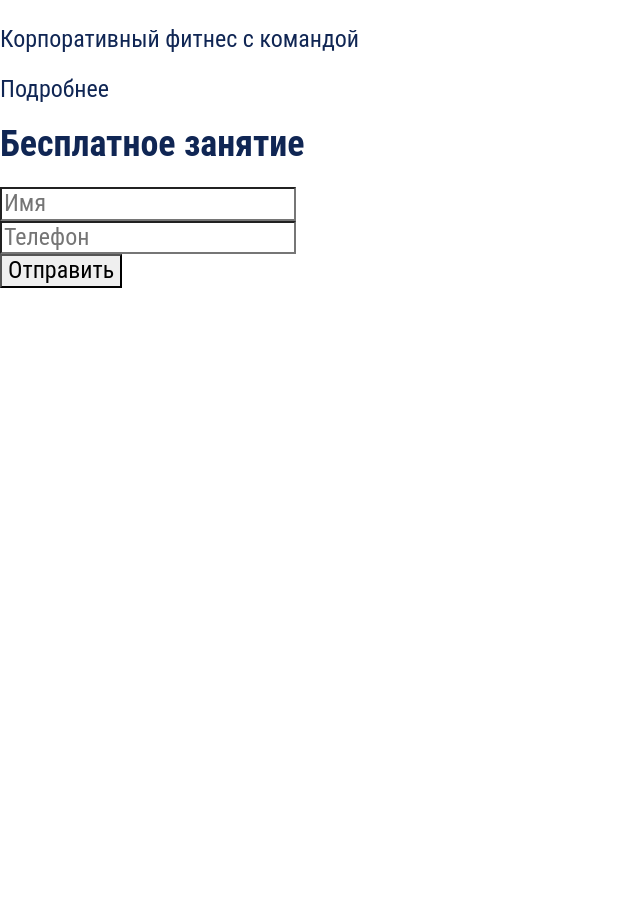
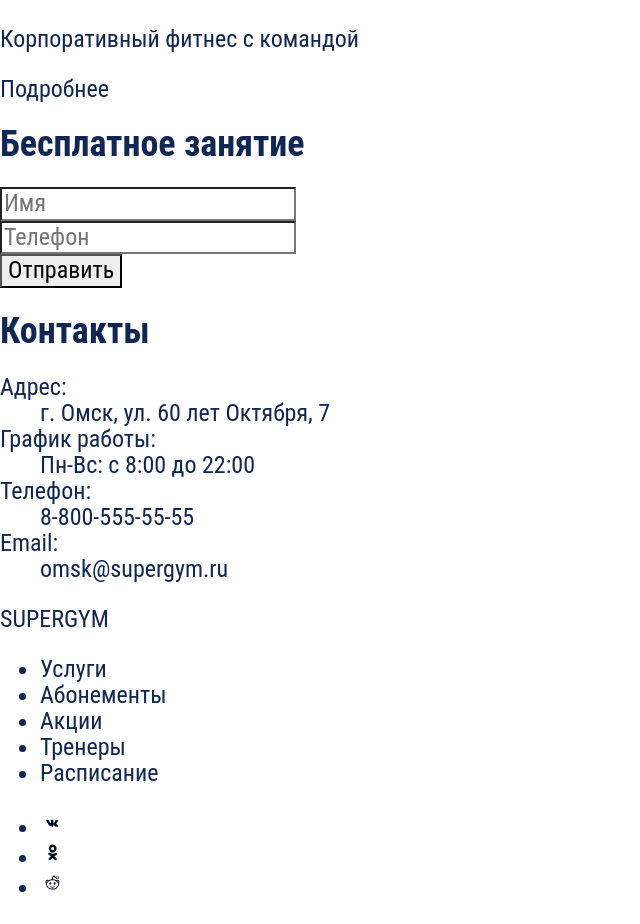
Before and after one commit to bazarovstas/supergym, a website built with webpack: page source/index.html in a window 1280 px wide. Shown: the part 4474-5398 px from the top of the page, without its empty margins (0-640 px from the left). Before the commit the page ends 4762 px from the top, so only its background shows below. Built offline with nearby package versions, Linux system fonts and the light colour scheme; files whose address does not match are found by name.

Commit message:
Добавлен html блоков contacts, footer, social

```diff
--- a/source/index.html
+++ b/source/index.html
@@ -1,9 +1,9 @@
 <!DOCTYPE html>
 <html lang="ru">
   <head>
-    <meta charset="UTF-8" />
-    <meta http-equiv="X-UA-Compatible" content="IE=edge" />
-    <meta name="viewport" content="width=device-width, initial-scale=1.0" />
+    <meta charset="UTF-8">
+    <meta http-equiv="X-UA-Compatible" content="IE=edge">
+    <meta name="viewport" content="width=device-width, initial-scale=1.0">
     <meta name="description" content="SUPERGYM - доступный фитнес в Омске.">
     <title>SUPERGYM</title>
     <link rel="icon" href="img/favicons/favicon.svg" type="image/svg+xml">
@@ -49,6 +49,7 @@
           </div>
         </section>
 
+
         <section class="gym">
           <div class="gym__container">
             <h2 class="gym__title  heading  heading--h2">Тренажерный зал</h2>
@@ -78,8 +79,8 @@
           </video>
 
           <!-- <iframe class="gym__video" width="560" height="315" src="https://www.youtube.com/embed/9TZXsZItgdw" title="YouTube video player" frameborder="0" allow="accelerometer; autoplay; clipboard-write; encrypted-media; gyroscope; picture-in-picture; web-share" allowfullscreen></iframe> -->
+        </section>
 
-        </section>
 
         <section class="membership">
           <h2 class="membership__title  heading  heading--h2">Абонементы</h2>
@@ -116,10 +117,12 @@
           </div>
         </section>
 
+
         <section class="promo">
           <div class="promo__container">
             <div class="promo__wrapper">
               <h2 class="promo__title  heading  heading--h2">Super games</h2>
+
               <dl class="promo__list">
                 <dt class="promo__item">Дата</dt>
                 <dd class="promo__item  promo__item--bold">7</dd>
@@ -146,9 +149,11 @@
           </div>
         </section>
 
+
         <section class="coaches">
 
         </section>
+
 
         <section class="advantages">
           <h2 class="advantages__title  heading  heading--h2">Наши преимущества</h2>
@@ -206,8 +211,10 @@
           </ul>
         </section>
 
+
         <section class="promotion">
           <h2 class="promotion__title  heading  heading--h2">Акции</h2>
+
           <div class="promotion__container">
             <div class="promotion__wrapper">
               <span class="promotion__period">Год</span>
@@ -240,9 +247,11 @@
           </div>
         </section>
 
+
         <section class="reviews">
 
         </section>
+
 
         <section class="free-class">
           <h2 class="free-class__title  heading  heading--h2">Бесплатное занятие</h2>
@@ -253,7 +262,7 @@
               <label class="visually-hidden" for="form-name-field">Имя.</label>
             </div>
             <div class="free-class-form__phone">
-              <input id="form-phone-field" name="form-phone" type="number" placeholder="Телефон" pattern="^\8\d{10}$" required>
+              <input id="form-phone-field" name="form-phone" type="number" placeholder="Телефон" required>
               <label class="visually-hidden" for="form-phone-field">Телефон.</label>
             </div>
             <div class="free-class-form__button">
@@ -262,14 +271,78 @@
           </form>
         </section>
 
+
         <section class="contacts">
+          <h2 class="contacts__title heading heading--h2">Контакты</h2>
 
+          <dl class="contacts-list">
+            <dt>Адрес:</dt>
+            <dd>г. Омск, ул. 60 лет Октября, 7</dd>
+            <dt>График работы:</dt>
+            <dd>Пн-Вс: с 8:00 до 22:00</dd>
+            <dt>Телефон:</dt>
+            <dd>8-800-555-55-55</dd>
+            <dt>Email:</dt>
+            <dd>omsk@supergym.ru</dd>
+          </dl>
         </section>
       </main>
 
 
       <footer class="footer">
+        <a class="footer__logo">
+          <span class="footer__logo-title">SUPERGYM</span>
+        </a>
 
+        <nav class="footer__nav">
+          <ul class="footer__list">
+            <li class="footer__item">
+              <a class="footer__link" href="#">Услуги</a>
+            </li>
+            <li class="footer__item">
+              <a class="footer__link" href="#">Абонементы</a>
+            </li>
+            <li class="footer__item">
+              <a class="footer__link" href="#">Акции</a>
+            </li>
+            <li class="footer__item">
+              <a class="footer__link" href="#">Тренеры</a>
+            </li>
+            <li class="footer__item">
+              <a class="footer__link" href="#">Расписание</a>
+            </li>
+          </ul>
+        </nav>
+
+        <div class="footer__social-wrapper  social">
+          <h2 class="social__heading  visually-hidden">Социальные сети.</h2>
+          <ul class="social__list">
+            <li class="social__item">
+              <a class="social__link" href="#" tabindex="1">
+                <svg class="social__icon  social__icon-vk" width="25" height="25" aria-hidden="true" focusable="false">
+                  <use xlink:href="img/sprite.svg#icon-vk"></use>
+                </svg>
+                <span class="visually-hidden">Ссылка на социальную сеть Вконтакте.</span>
+              </a>
+            </li>
+            <li class="social__item">
+              <a class="social__link" href="#" tabindex="1">
+                <svg class="social__icon  social__icon-ok" width="25" height="25" aria-hidden="true" focusable="false">
+                  <use xlink:href="img/sprite.svg#icon-ok"></use>
+                </svg>
+                <span class="visually-hidden">Ссылка на социальную сеть Одноклассники.</span>
+              </a>
+            </li>
+            <li class="social__item">
+              <a class="social__link" href="#" tabindex="1">
+                <svg class="social__icon  social__icon-reddit" width="25" height="25" aria-hidden="true" focusable="false">
+                  <use xlink:href="img/sprite.svg#icon-reddit"></use>
+                </svg>
+                <span class="visually-hidden">Ссылка на социальную сеть Реддит.</span>
+              </a>
+            </li>
+          </ul>
+        </div>
       </footer>
     </div>
 
```
Also changed, not shown: build/img/contents/coaches-coach-2-tablet@2x.jpg (added), build/index.html.
